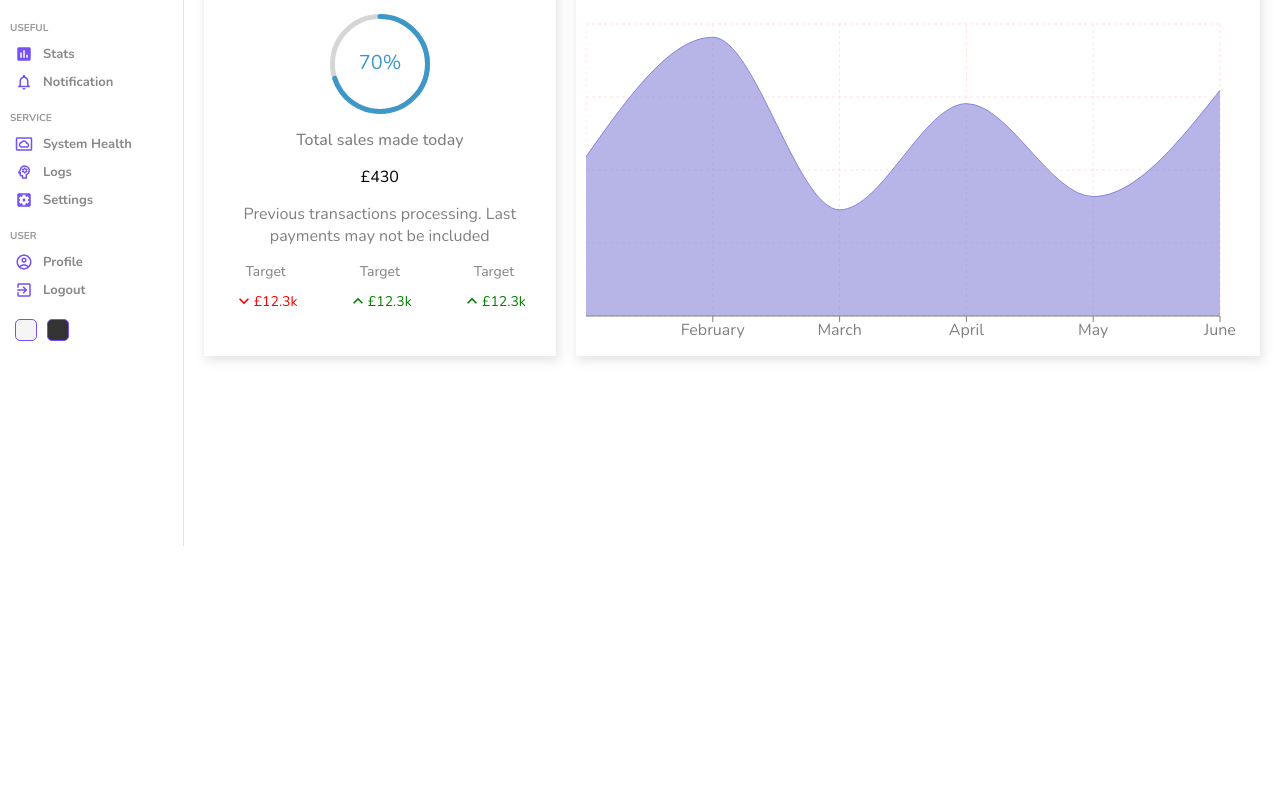
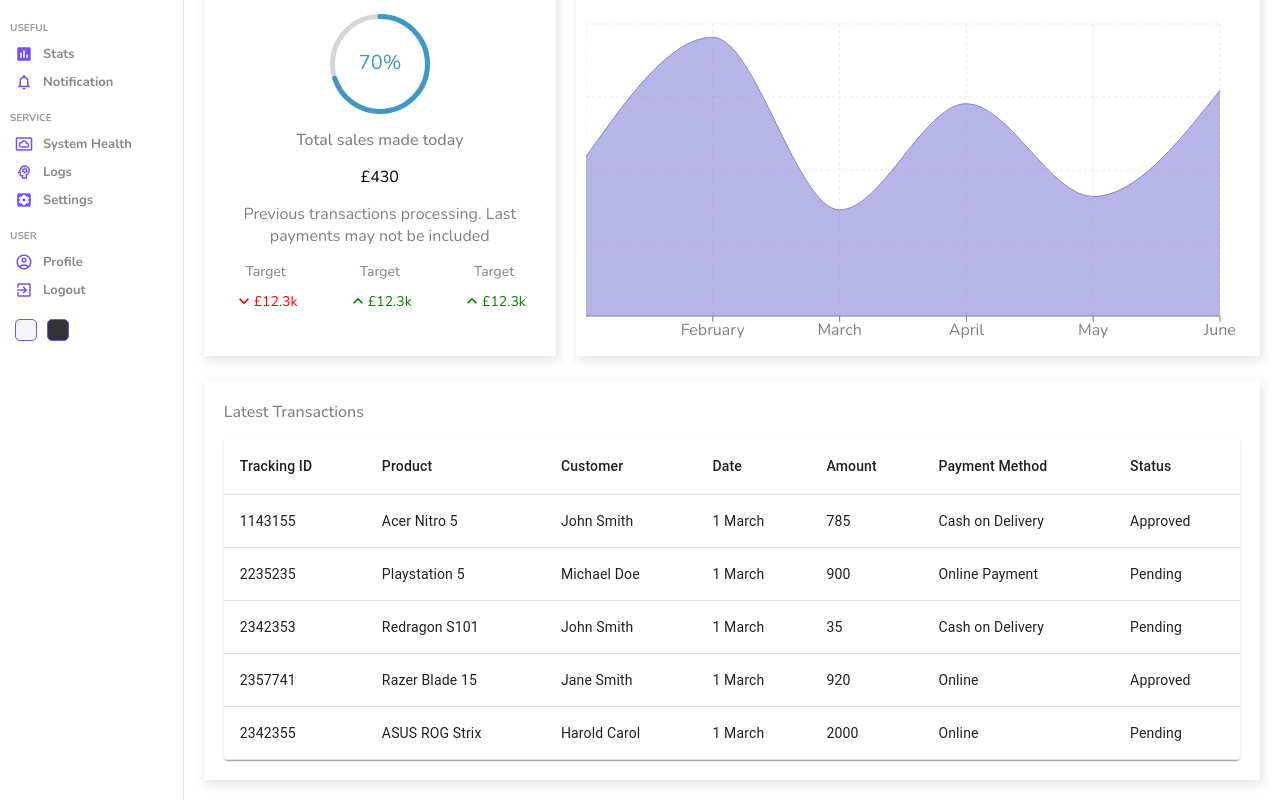
Before and after one commit to nwaamadioha/ReactAdminDashboard, a React (Vite) app: page / in a window 1280 px wide. Shown: the part 254-1054 px from the top of the page. Before the commit the page ends 800 px from the top, so only its background shows below. Built offline with nearby package versions, Linux system fonts and the light colour scheme.

Commit message:
Add Table functionality

```diff
--- /dev/null
+++ b/src/components/table/Table.jsx
@@ -0,0 +1,97 @@
+import "./table.scss"
+import Table from '@mui/material/Table';
+import TableBody from '@mui/material/TableBody';
+import TableCell from '@mui/material/TableCell';
+import TableContainer from '@mui/material/TableContainer';
+import TableHead from '@mui/material/TableHead';
+import TableRow from '@mui/material/TableRow';
+import Paper from '@mui/material/Paper';
+
+
+
+const List = () => {
+    const rows = [
+        {
+            id: 1143155,
+            product: "Acer Nitro 5",
+            img: "https://m.media-amazon.com/images/I/81bc8mA3nKL._AC_UY327_FMwebp_QL65_.jpg",
+            customer: "John Smith",
+            date: "1 March",
+            amount: 785,
+            method: "Cash on Delivery",
+            status: "Approved",
+        },
+        {
+            id: 2235235,
+            product: "Playstation 5",
+            img: "https://m.media-amazon.com/images/I/31JaiPXYI8L._AC_UY327_FMwebp_QL65_.jpg",
+            customer: "Michael Doe",
+            date: "1 March",
+            amount: 900,
+            method: "Online Payment",
+            status: "Pending",
+        },
+        {
+            id: 2342353,
+            product: "Redragon S101",
+            img: "https://m.media-amazon.com/images/I/71kr3WAj1FL._AC_UY327_FMwebp_QL65_.jpg",
+            customer: "John Smith",
+            date: "1 March",
+            amount: 35,
+            method: "Cash on Delivery",
+            status: "Pending",
+        },
+        {
+            id: 2357741,
+            product: "Razer Blade 15",
+            img: "https://m.media-amazon.com/images/I/71wF7YDIQkL._AC_UY327_FMwebp_QL65_.jpg",
+            customer: "Jane Smith",
+            date: "1 March",
+            amount: 920,
+            method: "Online",
+            status: "Approved",
+        },
+        {
+            id: 2342355,
+            product: "ASUS ROG Strix",
+            img: "https://m.media-amazon.com/images/I/81hH5vK-MCL._AC_UY327_FMwebp_QL65_.jpg",
+            customer: "Harold Carol",
+            date: "1 March",
+            amount: 2000,
+            method: "Online",
+            status: "Pending",
+        },
+    ];
+    return (
+        <TableContainer component={Paper} className="table">
+            <Table sx={{ minWidth: 650 }} aria-label="simple table">
+                <TableHead>
+                    <TableRow>
+                        <TableCell className="tableCell">Tracking ID</TableCell>
+                        <TableCell className="tableCell">Product</TableCell>
+                        <TableCell className="tableCell">Customer</TableCell>
+                        <TableCell className="tableCell">Date</TableCell>
+                        <TableCell className="tableCell">Amount</TableCell>
+                        <TableCell className="tableCell">Payment Method</TableCell>
+                        <TableCell className="tableCell">Status</TableCell>
+                    </TableRow>
+                </TableHead>
+                <TableBody>
+                    {rows.map((row) => (
+                        <TableRow key={row.id}>
+                            <TableCell className="tableCell">{row.id}</TableCell>
+                            <TableCell className="tableCell">{row.product}</TableCell>
+                            <TableCell className="tableCell">{row.customer}</TableCell>
+                            <TableCell className="tableCell">{row.date}</TableCell>
+                            <TableCell className="tableCell">{row.amount}</TableCell>
+                            <TableCell className="tableCell">{row.method}</TableCell>
+                            <TableCell className="tableCell">{row.status}</TableCell>
+                        </TableRow>
+                    ))}
+                </TableBody>
+            </Table>
+        </TableContainer>
+    )
+}
+
+export default List
--- /dev/null
+++ b/src/components/table/table.scss
@@ -0,0 +1,3 @@
+.table {
+
+}
--- a/src/pages/home/Home.jsx
+++ b/src/pages/home/Home.jsx
@@ -4,6 +4,7 @@
 import Widget from "../../components/widgets/Widget"
 import Featured from "../../components/featured/Featured"
 import Chart from "../../components/chart/Chart"
+import List from "../../components/table/Table"
 
 const Home = () => {
   return (
@@ -21,6 +22,10 @@
             <Featured />
             <Chart />
           </div>
+          <div className="listContainer">
+            <div className="listTitle">Latest Transactions</div>
+            <List />
+          </div>
         </div>
     </div>
   )
--- a/src/pages/home/home.scss
+++ b/src/pages/home/home.scss
@@ -14,5 +14,18 @@
         .charts {
             padding: 5px 20px;
         }
+
+        .listContainer {
+            -webkit-box-shadow: 2px 4px 10px 1px rgba(0, 0, 0, 0.47);
+            box-shadow: 2px 4px 10px 1px rgba(201, 201, 201, 0.47);
+            padding: 20px;
+            margin: 20px;
+
+            .listTitle {
+                font-weight: 500;
+                color: gray;
+                margin-bottom: 15px;
+            }
+        }
     }
 }
```
